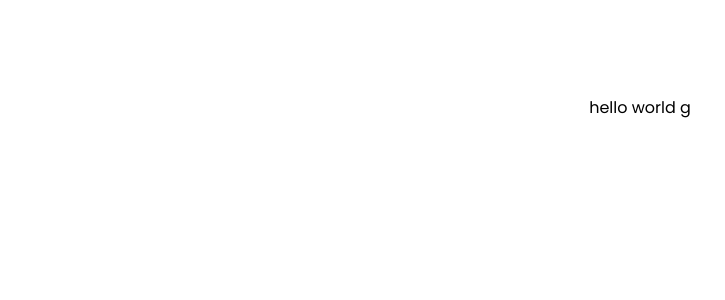
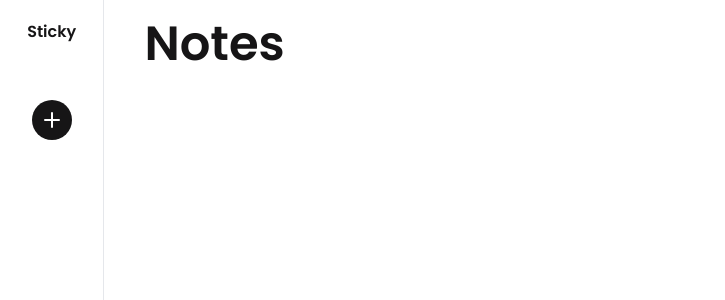
Before and after one commit to mjaumi/NEXT-sticky-notes, a Next.js app: page / in a window 1280 px wide. Shown: the top 300 px of the page, without its empty margins (0-725 px from the left). Built offline with nearby package versions, Linux system fonts and the light colour scheme.

Commit message:
add note button animation done

```diff
--- a/package.json
+++ b/package.json
@@ -15,10 +15,12 @@
     "autoprefixer": "10.4.15",
     "eslint": "8.47.0",
     "eslint-config-next": "13.4.19",
+    "framer-motion": "^10.16.1",
     "next": "13.4.19",
     "postcss": "8.4.28",
     "react": "18.2.0",
     "react-dom": "18.2.0",
+    "react-icons": "^4.10.1",
     "tailwindcss": "3.3.3",
     "typescript": "5.1.6"
   }
--- a/src/app/layout.tsx
+++ b/src/app/layout.tsx
@@ -1,6 +1,6 @@
 import './globals.css'
 import type { Metadata } from 'next'
-import { Inter, Poppins } from 'next/font/google'
+import { Poppins } from 'next/font/google'
 
 // defining the font family here
 const poppins = Poppins({
@@ -25,7 +25,7 @@ export default function RootLayout({
   // rendering the layout of the web application here
   return (
     <html lang='en' className={`${poppins.variable}`}>
-      <body className='font-poppins'>
+      <body className='font-poppins text-sticky-black'>
         {children}
       </body>
     </html>
--- a/src/app/page.tsx
+++ b/src/app/page.tsx
@@ -1,9 +1,13 @@
+import Notes from '@/components/Notes/Notes';
+import Sidebar from '@/components/Sidebar/Sidebar';
+
 export default function HomePage() {
 
   // rendering the home page here
   return (
-    <main className='flex min-h-screen flex-col items-center justify-between p-24'>
-      hello world g
+    <main className='flex min-h-screen'>
+      <Sidebar/>
+      <Notes/>
     </main>
   )
 }
--- /dev/null
+++ b/src/components/AddNoteColorButton/AddNoteColorButton.tsx
@@ -0,0 +1,33 @@
+import React from 'react';
+import { motion } from 'framer-motion';
+
+// declaring the color button variants here
+const colorBtnVariants = {
+    open: {
+        y: 0,
+        opacity: 1,
+        transition: {
+            y: { stiffness: 1000, velocity: -100 }
+        }
+    },
+    closed: {
+        y: -50,
+        opacity: 0,
+        transition: {
+            y: { stiffness: 1000 }
+        }
+    }
+};
+
+const AddNoteColorButton = ({bgColor}: {bgColor: string}) => {
+
+    // rendering the add note color button component here
+    return (
+        <motion.button
+            variants={colorBtnVariants}
+            style={{backgroundColor: bgColor}} className='mb-5 p-2 rounded-full'
+        />
+    );
+};
+
+export default AddNoteColorButton;
--- /dev/null
+++ b/src/components/Notes/Notes.tsx
@@ -0,0 +1,13 @@
+import React from 'react';
+
+const Notes = () => {
+
+    // rendering the notes container component here
+    return (
+        <section className='w-full px-10 py-5'>
+            <h1 className='text-5xl font-semibold'>Notes</h1>
+        </section>
+    );
+};
+
+export default Notes;
--- /dev/null
+++ b/src/components/Sidebar/Sidebar.tsx
@@ -0,0 +1,70 @@
+'use client'
+
+import React, {useState} from 'react';
+import { motion, useAnimate } from 'framer-motion';
+import { BsPlus } from 'react-icons/bs';
+import AddNoteColorButton from '../AddNoteColorButton/AddNoteColorButton';
+
+// defining the color button container variants here
+const containerVariants = {
+    open: {
+        transition: { staggerChildren: 0.07, delayChildren: 0.2 }
+    },
+    closed: {
+        transition: { staggerChildren: 0.05, staggerDirection: -1 }
+    }
+};
+
+const Sidebar = () => {
+    // integration of framer-motion hooks here
+    const [scope, animate] = useAnimate();
+
+    // integration of react hooks here
+    const [isOpen, setIsOpen] = useState<boolean>(false);
+
+    // defining the buttons color codes here
+    const colorCodes: string[] = ['#FFCA68', '#FF9C6F', '#B78FFF', '#00D3FF', '#E4EF88'];
+
+    // handler function to handle the visibility of the color buttons
+    const addNoteButtonHandler = () => {
+        animate([
+            ['#add-button', {rotate: 90, y: '-10px'}, {duration: 0.2}],
+            ['#add-button', {rotate: 180, y: '0px'}, {duration: 0.2}],
+            ['#add-button', {rotate: 0,}, {duration: 0.000001, at: 0.4}]
+        ]);
+
+        setIsOpen(isOpen => !isOpen);
+    }
+
+    // rendering the sidebar component here
+    return (
+        <aside className='border-r w-28 px-3 py-5'>
+            <p className='text-center font-semibold'>Sticky</p>
+
+            <div ref={scope}  className='pt-14 flex flex-col items-center'>
+                <button
+                    id='add-button'
+                    onClick={addNoteButtonHandler}
+                    className='bg-sticky-black text-white rounded-full p-1'
+                >
+                    <BsPlus className='w-8 h-8'/>
+                </button>
+                <motion.div
+                    variants={containerVariants}
+                    animate={isOpen ? 'open' : 'closed'}
+                    className='mt-8 flex flex-col items-center'
+                >
+                    {
+                        colorCodes.map((color: string) =>
+                            <AddNoteColorButton
+                                key={color}
+                                bgColor={color}
+                        />)
+                    }
+                </motion.div>
+            </div>
+        </aside>
+    );
+};
+
+export default Sidebar;
--- a/tailwind.config.ts
+++ b/tailwind.config.ts
@@ -11,6 +11,15 @@ const config: Config = {
       fontFamily: {
         poppins: ["var(--font-poppins)"],
       },
+      colors: {
+        "sticky-black": "#161516",
+        "sticky-gray": "#A3A2A3",
+        "sticky-yellow": "#FFCA68",
+        "sticky-orange": "#FF9C6F",
+        "sticky-purple": "#B78FFF",
+        "sticky-indigo": "#00D3FF",
+        "sticky-green": "#E4EF88",
+      },
     },
   },
   plugins: [],
```
Also changed, not shown: 1 other file (tests, documents, lock files or other folders).
